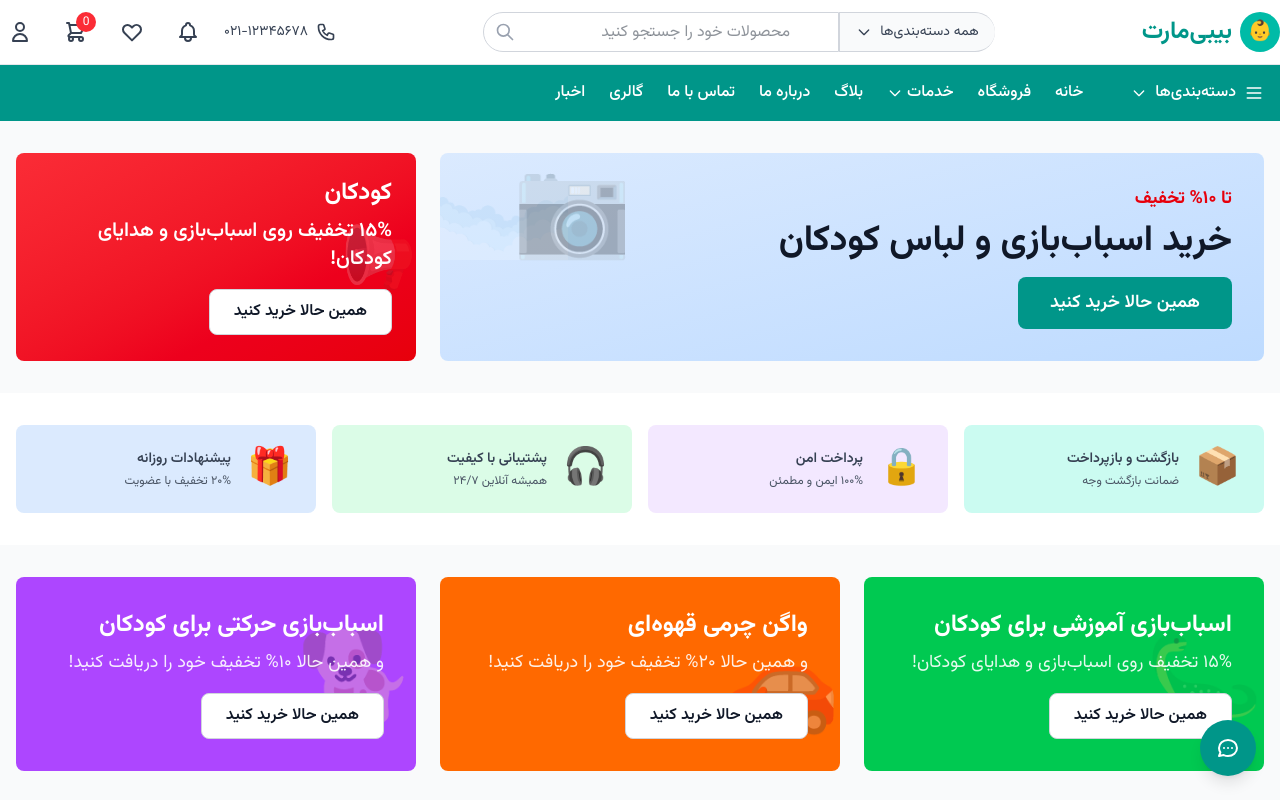
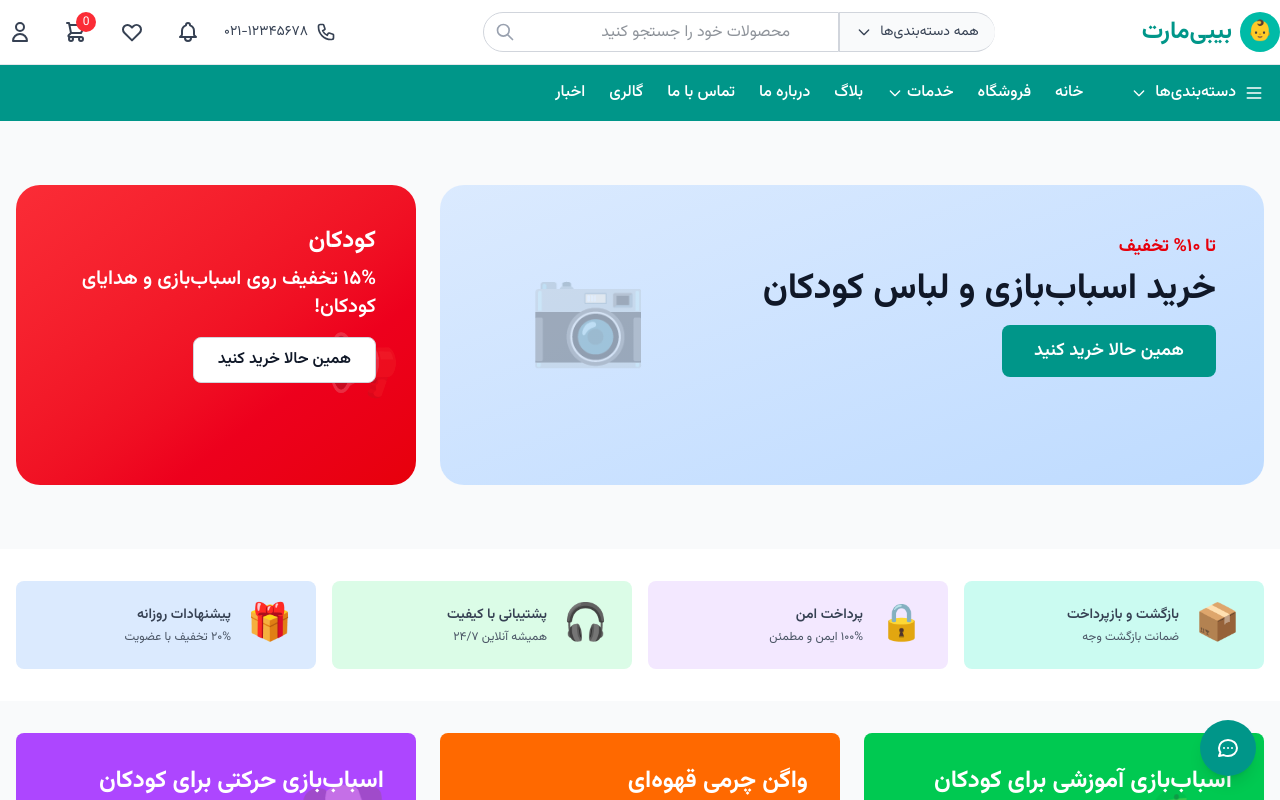
Before and after one commit to iArchin/metalgallery-web, a Next.js app: page / in a window 1280 px wide. Shown: the top 800 px of the page. Built offline with nearby package versions, Linux system fonts and the light colour scheme.

Commit message:
feat: update Hero component styles with enhanced layout and spacing

```diff
--- a/app/components/Hero.tsx
+++ b/app/components/Hero.tsx
@@ -3,18 +3,11 @@ import { toPersianNumber } from "../utils/numbers";
 
 export default function Hero() {
   return (
-    <section className="py-8 px-4 bg-gray-50">
+    <section className="py-16 px-4 bg-gray-50">
       <div className="max-w-7xl mx-auto">
         <div className="grid md:grid-cols-3 gap-6">
           {/* Large Banner - Left */}
-          <div className="md:col-span-2 bg-gradient-to-br from-blue-100 to-blue-200 rounded-lg p-8 relative overflow-hidden">
-            <div className="absolute top-0 left-0 w-32 h-32 opacity-20">
-              <img
-                src="/images/cloud.png"
-                alt="cloud"
-                className="w-full h-full object-contain"
-              />
-            </div>
+          <div className="md:col-span-2 bg-linear-to-br from-blue-100 to-blue-200 rounded-3xl p-12 relative overflow-hidden h-[300px]">
             <div className="relative z-10">
               <div className="text-red-600 font-bold text-lg mb-2">
                 تا {toPersianNumber("10%")} تخفیف
@@ -26,13 +19,13 @@ export default function Hero() {
                 همین حالا خرید کنید
               </Button>
             </div>
-            <div className="absolute bottom-0 left-0 w-48 h-48 opacity-30">
+            <div className="absolute bottom-4 left-4 w-48 h-48 opacity-30">
               <div className="text-8xl">📷</div>
             </div>
           </div>
 
           {/* Smaller Banner - Right */}
-          <div className="bg-gradient-to-br from-red-500 to-red-600 rounded-lg p-6 relative overflow-hidden text-white">
+          <div className="bg-linear-to-br from-red-500 to-red-600 rounded-3xl p-10 relative overflow-hidden text-white h-[300px]">
             <div className="relative z-10">
               <div className="text-2xl font-bold mb-2">کودکان</div>
               <div className="text-xl font-semibold mb-4">
@@ -42,7 +35,7 @@ export default function Hero() {
                 همین حالا خرید کنید
               </Button>
             </div>
-            <div className="absolute bottom-0 right-0 w-32 h-32 opacity-20">
+            <div className="absolute bottom-4 right-4 w-32 h-32 opacity-20">
               <div className="text-6xl">📢</div>
             </div>
           </div>
```
